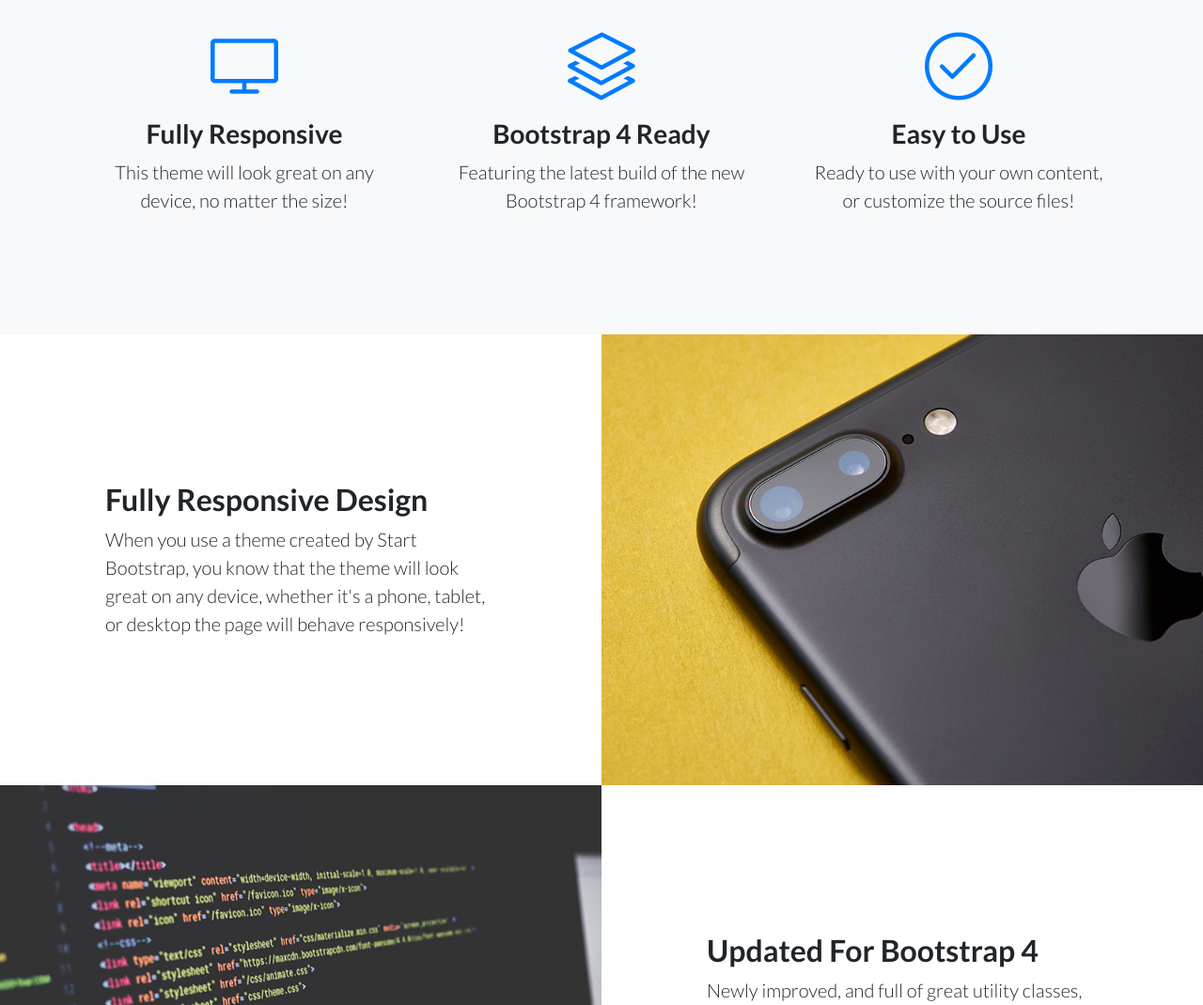
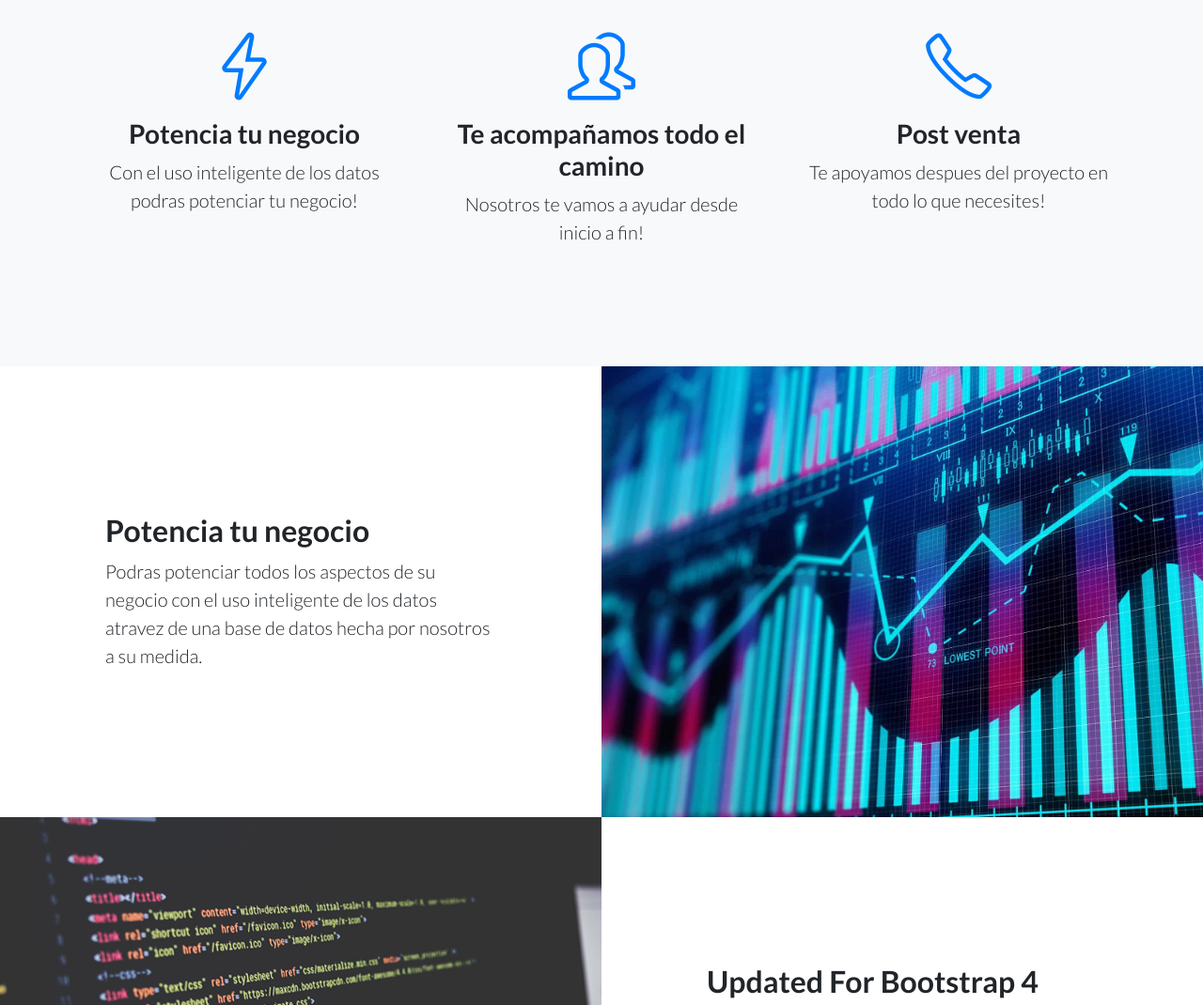
Before and after one commit to bradycar/CECOBP, a website: page index.html in a window 1280 px wide. Shown: the part 720-1790 px from the top of the page at 94% size. Drawn offline with Linux system fonts and the light colour scheme.

Commit message:
ultima version

```diff
--- a/index.html
+++ b/index.html
@@ -72,28 +72,28 @@
         <div class="col-lg-4">
           <div class="features-icons-item mx-auto mb-5 mb-lg-0 mb-lg-3">
             <div class="features-icons-icon d-flex">
-              <i class="icon-screen-desktop m-auto text-primary"></i>
+              <i class="icon-energy m-auto text-primary"></i>
             </div>
-            <h3>Fully Responsive</h3>
-            <p class="lead mb-0">This theme will look great on any device, no matter the size!</p>
+            <h3>Potencia tu negocio</h3>
+            <p class="lead mb-0">Con el uso inteligente de los datos podras potenciar tu negocio!</p>
           </div>
         </div>
         <div class="col-lg-4">
           <div class="features-icons-item mx-auto mb-5 mb-lg-0 mb-lg-3">
             <div class="features-icons-icon d-flex">
-              <i class="icon-layers m-auto text-primary"></i>
+              <i class="icon-people m-auto text-primary"></i>
             </div>
-            <h3>Bootstrap 4 Ready</h3>
-            <p class="lead mb-0">Featuring the latest build of the new Bootstrap 4 framework!</p>
+            <h3>Te acompañamos todo el camino</h3>
+            <p class="lead mb-0">Nosotros te vamos a ayudar desde inicio a fin!</p>
           </div>
         </div>
         <div class="col-lg-4">
           <div class="features-icons-item mx-auto mb-0 mb-lg-3">
             <div class="features-icons-icon d-flex">
-              <i class="icon-check m-auto text-primary"></i>
+              <i class="icon-phone m-auto text-primary"></i>
             </div>
-            <h3>Easy to Use</h3>
-            <p class="lead mb-0">Ready to use with your own content, or customize the source files!</p>
+            <h3>Post venta</h3>
+            <p class="lead mb-0">Te apoyamos despues del proyecto en todo lo que necesites!</p>
           </div>
         </div>
       </div>
@@ -105,10 +105,10 @@
     <div class="container-fluid p-0">
       <div class="row no-gutters">
 
-        <div class="col-lg-6 order-lg-2 text-white showcase-img" style="background-image: url('img/bg-showcase-1.jpg');"></div>
+        <div class="col-lg-6 order-lg-2 text-white showcase-img" style="background-image: url('img/Technology-graphic-chart-16.9.jpg');"></div>
         <div class="col-lg-6 order-lg-1 my-auto showcase-text">
-          <h2>Fully Responsive Design</h2>
-          <p class="lead mb-0">When you use a theme created by Start Bootstrap, you know that the theme will look great on any device, whether it's a phone, tablet, or desktop the page will behave responsively!</p>
+          <h2>Potencia tu negocio</h2>
+          <p class="lead mb-0">Podras potenciar todos los aspectos de su negocio con el uso inteligente de los datos atravez de una base de datos hecha por nosotros a su medida.</p>
         </div>
       </div>
       <div class="row no-gutters">
```
Also changed, not shown: img/Technology-graphic-chart-16.9.jpg (added), 1 other file.
